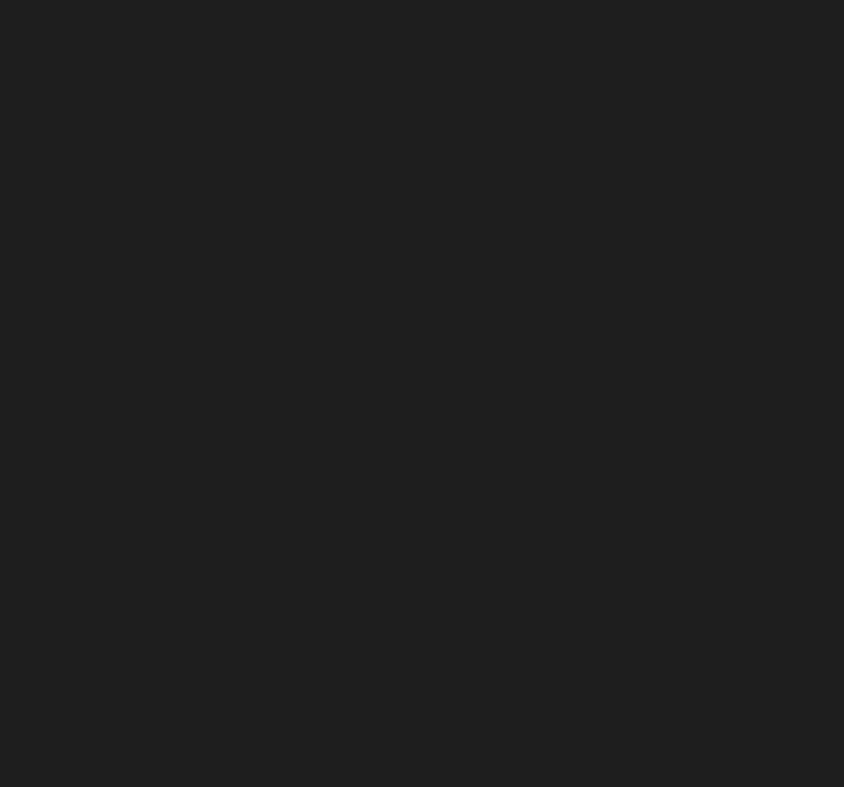
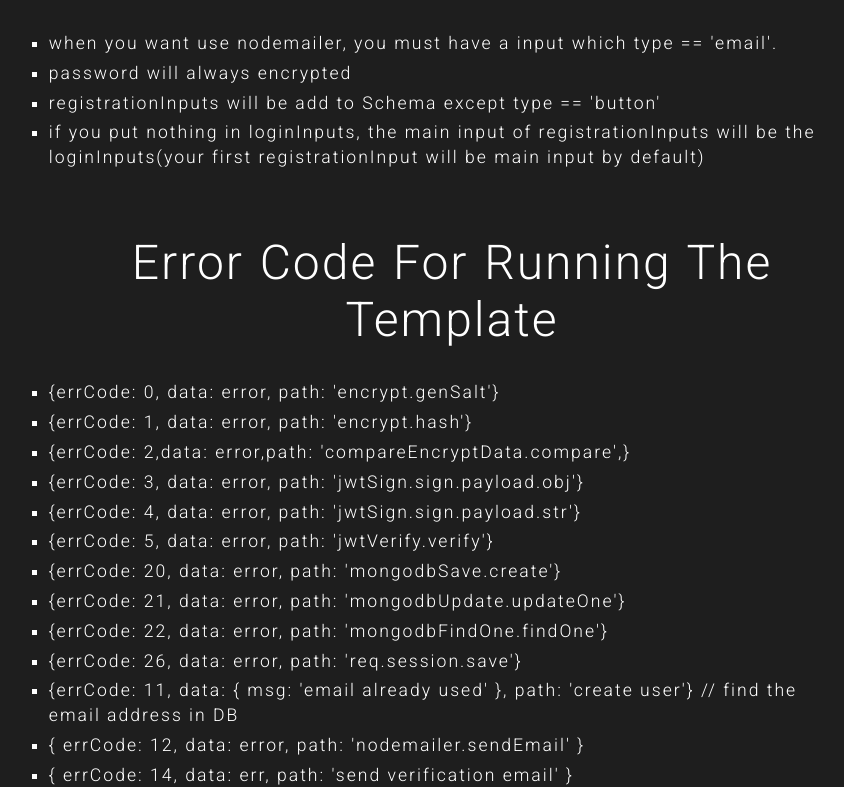
Before and after one commit to Code-Generator-Sufaz/lazy-devs-v3, a React (Create React App) app in the folder client/: page /documentation in a window 1280 px wide. Shown: the part 4997-5784 px from the top of the page, without its empty margins (188-1032 px from the left). Before the commit the page ends 4939 px from the top, so only its background shows below. Built offline with nearby package versions, Linux system fonts and the light colour scheme; no server answers.

Commit message:
Documentation page allmost done, ready to review

```diff
--- a/client/src/assets/documentationData/documentationData.js
+++ b/client/src/assets/documentationData/documentationData.js
@@ -154,3 +154,31 @@ export const GettingStartedData = [
     content: "",
   },
 ];
+
+export const errorCodes = [
+  "{errCode: 0, data: error, path: 'encrypt.genSalt'}",
+  "{errCode: 1, data: error, path: 'encrypt.hash'}",
+  "{errCode: 2,data: error,path: 'compareEncryptData.compare',}",
+  "{errCode: 3, data: error, path: 'jwtSign.sign.payload.obj'}",
+  "{errCode: 4, data: error, path: 'jwtSign.sign.payload.str'}",
+  "{errCode: 5, data: error, path: 'jwtVerify.verify'}",
+  "{errCode: 20, data: error, path: 'mongodbSave.create'}",
+  "{errCode: 21, data: error, path: 'mongodbUpdate.updateOne'}",
+  "{errCode: 22, data: error, path: 'mongodbFindOne.findOne'}",
+  "{errCode: 26, data: error, path: 'req.session.save'}",
+  "{errCode: 11, data: { msg: 'email already used' }, path: 'create user'} // find the email address in DB",
+  "{ errCode: 12, data: error, path: 'nodemailer.sendEmail' }",
+  "{ errCode: 14, data: err, path: 'send verification email' }",
+  "{errCode: 15, data: { msg: 'email not find' }, path: 'user login'}",
+  "{errCode: 16, data: { msg: 'wrong password' }, path: 'user login'}",
+  "{errCode: 17, data: { msg: 'wow something wrong' , ...err}, path: 'user logout'}",
+  "{errCode: 18, data: { msg: 'wow something wrong' , ...err}, path: '/user/profile'}",
+  "{ errCode: 33, data: { msg: 'you need login first' }, path: 'middleware.auth' }",
+];
+
+export const templateLogics = [
+  "when you want use nodemailer, you must have a input which type == 'email'.",
+  "password will always encrypted",
+  "registrationInputs will be add to Schema except type == 'button'",
+  "if you put nothing in loginInputs, the main input of registrationInputs will be the loginInputs(your first registrationInput will be main input by default)",
+];
--- a/client/src/pages/main/Docs/Documentation.jsx
+++ b/client/src/pages/main/Docs/Documentation.jsx
@@ -1,8 +1,12 @@
 import styled from "styled-components";
 import React, { useContext } from "react";
 import { Context } from "../../../store/Context.js";
-import { GettingStartedData } from "../../../assets/documentationData/documentationData.js";
-import { RiExternalLinkFill } from "react-icons/ri";
+import {
+  GettingStartedData,
+  errorCodes,
+  templateLogics,
+} from "../../../assets/documentationData/documentationData.js";
+
 export default function Documentation() {
   const { darkTheme } = useContext(Context);
   return (
@@ -108,6 +112,24 @@ export default function Documentation() {
           );
         })}
       </GettingStartedContainer>
+      <MoreContent className={darkTheme ? "dark-theme" : "light-theme"}>
+        <div>
+          <h2>Some Template Logic</h2>
+          <ul>
+            {templateLogics.map((el, i) => {
+              return <li>{el}</li>;
+            })}
+          </ul>
+        </div>
+        <div>
+          <h2>Error Code For Running The Template</h2>
+          <ul>
+            {errorCodes.map((errorCode, i) => {
+              return <li>{errorCode}</li>;
+            })}
+          </ul>
+        </div>
+      </MoreContent>
     </DocumentationContainer>
   );
 }
@@ -225,6 +247,37 @@ const GettingStartedContainer = styled.div`
   }
 `;
 
+const MoreContent = styled.div`
+  min-height: 100vh;
+  width: 70%;
+  margin: 4rem auto;
+  div {
+    margin-bottom: 4rem;
+    h2 {
+      text-align: center;
+      margin-bottom: 2rem;
+      font-weight: 300;
+      font-size: 3rem;
+      letter-spacing: 2px;
+      word-spacing: 2px;
+    }
+    ul {
+      li {
+        margin: 0.3rem 0;
+        list-style-type: square;
+        letter-spacing: 2px;
+        line-height: 20px;
+        font-size: 1.1rem;
+        font-weight: 300;
+        line-height: 25px;
+        a {
+          color: dodgerblue;
+          text-decoration: none;
+        }
+      }
+    }
+  }
+`;
 {
   /* <div className="page-content">
         <h1>Project Description</h1>
```
